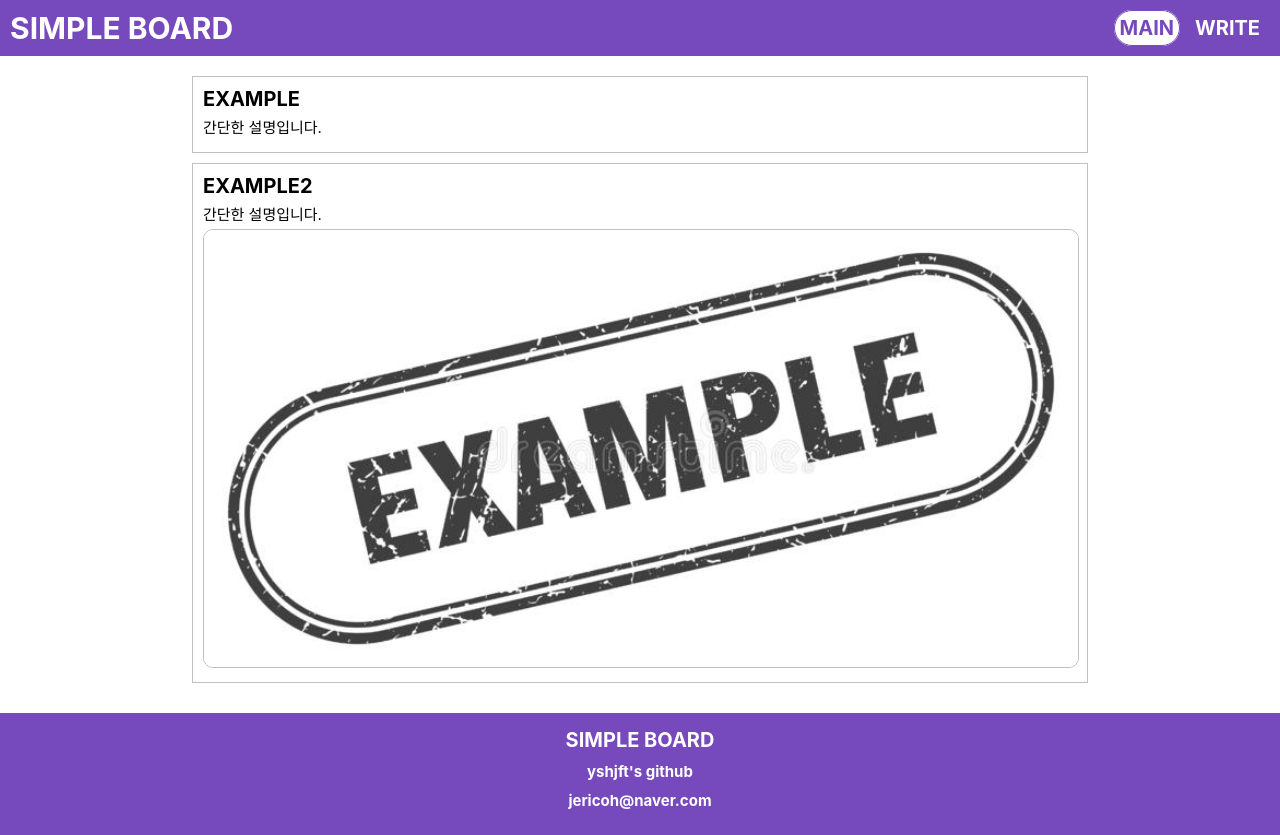
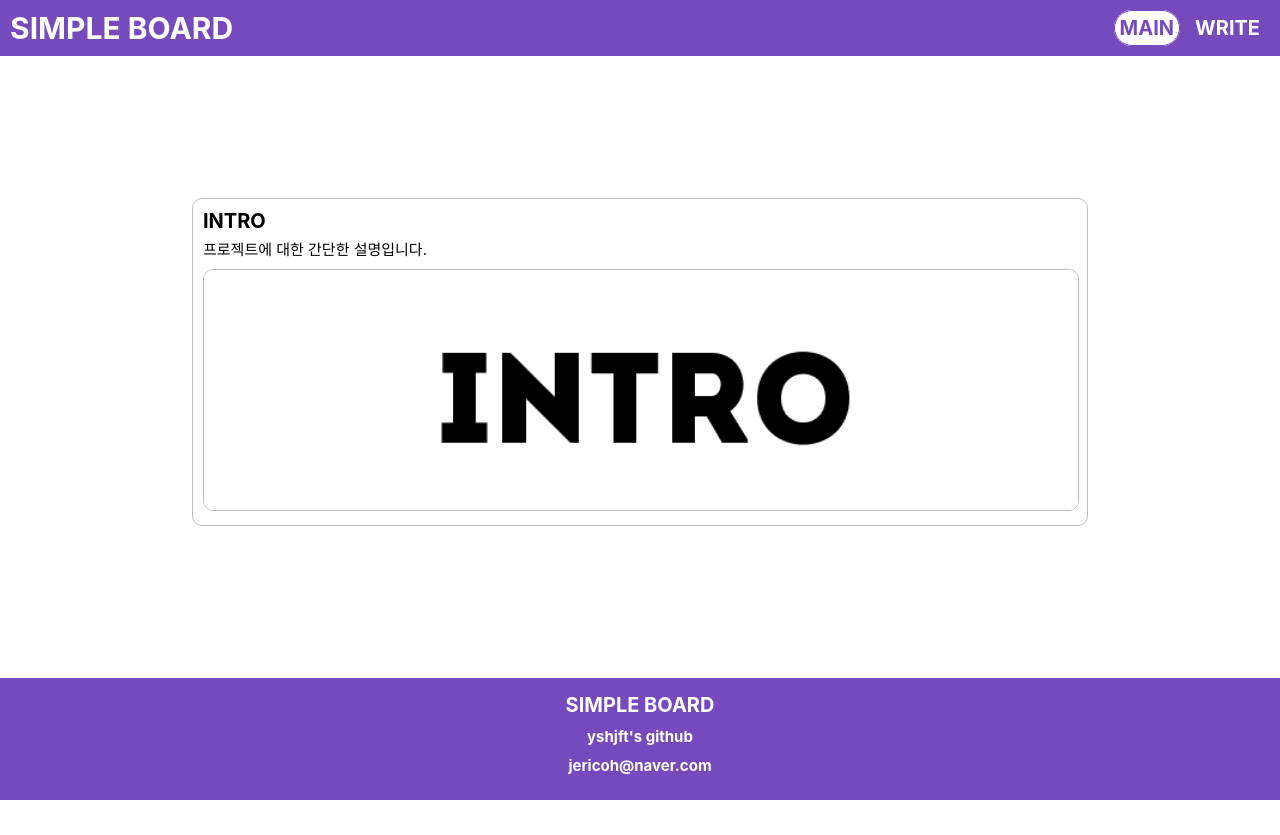
Before and after one commit to yshjft/react_simple_board, a React (Create React App) app: page / in a window 1280 px wide. After the commit the page ends 800 px from the top, so only its background shows below. Built offline with nearby package versions, Linux system fonts and the light colour scheme.

Commit message:
INTO list finish

```diff
--- a/src/App.js
+++ b/src/App.js
@@ -2,6 +2,7 @@
 import Header from './components/Header/Header';
 import Board from './components/Main/Board/Board';
 import Write from './components/Main/Write/Write';
+import Intro from './components/Main/Intro/Intro';
 import Footer from './components/Footer/Footer';
 import {Switch, Route} from 'react-router-dom';
 
@@ -14,6 +15,7 @@
       <Switch>
         <Route exact path='/'><Board></Board></Route>
         <Route exact path='/write'><Write></Write></Route>
+        <Route exact path='/intro'><Intro></Intro></Route>
       </Switch>
       <Footer></Footer>
     </div>
--- a/src/components/Main/Board/Board.css
+++ b/src/components/Main/Board/Board.css
@@ -5,20 +5,26 @@
     margin-bottom:20px;
 }
 
-.tmp{
+.link{
+    text-decoration:none;
+    color :black;
+}
+
+.intro{
     margin-bottom:10px;
     padding : 10px;
     border:1px solid silver;
+    border-radius: 10px;
 }
 
-.tmpTitle{
+.introTitle{
     margin-bottom :5px;
     font-size : 20px;
     font-weight: bold;
 }
 
-.tmpDesc{
-    margin-bottom :5px;
+.introDesc{
+    margin-bottom :10px;
     font-size : 15px;
 }
 
--- a/src/components/Main/Board/Board.jsx
+++ b/src/components/Main/Board/Board.jsx
@@ -1,19 +1,19 @@
 import React, {Component} from 'react';
+import {NavLink} from 'react-router-dom';
+
 import './Board.css';
 
 class Board extends Component{
     render(){
         return(
             <div className="Main">
-                <div className="tmp">
-                    <div className="tmpTitle">EXAMPLE</div>
-                    <div className="tmpDesc">간단한 설명입니다.</div>
-                </div>
-                <div className="tmp">
-                    <div className="tmpTitle">EXAMPLE2</div>
-                    <div className="tmpDesc">간단한 설명입니다.</div>
-                    <img src="/images/example.jpg" className="img"></img>
-                </div>
+                <NavLink exact to="/intro" className="link">
+                    <div className="intro">
+                        <div className="introTitle">INTRO</div>
+                        <div className="introDesc">프로젝트에 대한 간단한 설명입니다.</div>
+                        <img src="/images/intro.png" className="img"></img>
+                    </div>
+                </NavLink>
             </div>
         );
     }
--- /dev/null
+++ b/src/components/Main/Intro/Intro.jsx
@@ -0,0 +1,13 @@
+import React, {Component} from 'react';
+
+class Intro extends Component{
+    render(){
+        return(
+            <div>
+                INTRO!!!!!!!!!!!!
+            </div>
+        );
+    }
+}
+
+export default Intro;
```
Also changed, not shown: public/images/example.jpg (deleted), public/images/intro.png (added).
